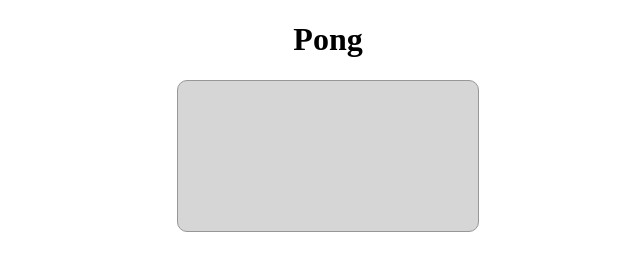
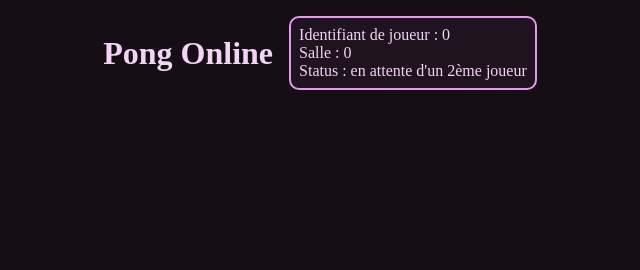
Before and after one commit to Nerter29/pong, a plain HTML site: page index.html in a window 1280 px wide. Shown: the whole page, without its empty margins (312-952 px from the left). Drawn offline with Linux system fonts and the light colour scheme; a web font is replaced by a local one.

Commit message:
changed front to have a better look

```diff
--- a/frontend/main.js
+++ b/frontend/main.js
@@ -4,10 +4,13 @@ import {spawnPaddles}  from './paddle.js';
 
 let ws = new WebSocket("wss://nerter.fr/pong/");
 
+let roomId = 0;
 let playerId = null;
 
 var gameState = null;
 var startInfo = null;
+var status = "en attente d'un 2ème joueur";
+var canvasDisplay = "none"
 
 var running = false;
 
@@ -17,10 +20,20 @@ var canvasSize = [gameCanvas.width, gameCanvas.height];
 var gameScreenSize = null;
 
 //the proportion of the window that is filled by the canvas
-const windowFilling = 0.7
+const windowFilling = 0.8
+
+const paddleColor = "#93549a";
 
 
 var paddleList = []
+
+function updateInfoBloc(){
+    document.getElementById("playerId").innerHTML = `<strong>Identifiant de joueur :</strong> ${playerId}`;
+    document.getElementById("room").innerHTML = `<strong>Salle :</strong> ${roomId}`;
+    document.getElementById("status").innerHTML = `<strong>Status :</strong> ${status}`;
+    document.getElementById("game-canvas").style.display = canvasDisplay;
+
+}
 
 function start(){
     if(startInfo != null){
@@ -28,9 +41,13 @@ function start(){
         setUpCanvas(gameCanvas, ctx, startInfo.screenWidth, startInfo.screenHeight, windowFilling);
         canvasSize = [gameCanvas.width, gameCanvas.height];
         paddleList = [];
-        spawnPaddles(paddleList, canvasSize, startInfo)
+        spawnPaddles(paddleList, canvasSize, startInfo, paddleColor)
 
         gameScreenSize = [startInfo.screenWidth, startInfo.screenHeight]
+
+        status = "partie en cours";
+        canvasDisplay = "block"
+        updateInfoBloc();
     }
 
     mainLoop();
@@ -78,6 +95,9 @@ ws.onmessage = function(event) {
     if (message.type === "error"){
         if(message.code === 0){
             console.log("you have been disconnected because the server is full");
+            status = "serveur plein";
+            updateInfoBloc()
+
         }
 
     }
--- a/frontend/paddle.js
+++ b/frontend/paddle.js
@@ -2,16 +2,17 @@ import {lerp}  from './utils.js';
 
 
 class Paddle{
-    constructor(x, y, width, height){
+    constructor(x, y, width, height, color){
         this.x = x;
         this.y = y;
         this.width = width;
         this.height = height
+        this.color = color
 
     }
     draw(ctx){
         //ctx.beginPath();
-        ctx.fillStyle = "black";
+        ctx.fillStyle = this.color;
         ctx.fillRect(this.x, this.y, this.width, this.height);
 
     }
@@ -21,11 +22,11 @@ class Paddle{
     }
 }
 
-export function spawnPaddles(paddleList, canvasSize, startInfo){
+export function spawnPaddles(paddleList, canvasSize, startInfo, paddleColor){
 
     for(let id = 0; id < 2; id++){
         const startPlayerInfo = startInfo.players[id]
-        const paddle = new Paddle(startPlayerInfo.startX, startPlayerInfo.startY, startInfo.paddleWidth, startInfo.paddleHeight)
+        const paddle = new Paddle(startPlayerInfo.startX, startPlayerInfo.startY, startInfo.paddleWidth, startInfo.paddleHeight, paddleColor)
 
         paddleList.push(paddle)
     }
--- a/index.html
+++ b/index.html
@@ -9,8 +9,18 @@
   </head>
 
   <body>
+    <div class="title-bloc">
+      <h1>Pong Online</h1>
+      <div class="info-bloc">
+        <ul>
+          <li id="playerId">Identifiant de joueur : 0</li>
+          <li id="room">Salle : 0</li>
+          <li id="status">Status : en attente d'un 2ème joueur</li>
 
-    <h1>Pong</h1>
+        </ul>
+      </div>
+    </div>
+
     <div class="canvas-bloc">
           <canvas id="game-canvas"></canvas>
     </div>
--- a/server/game.js
+++ b/server/game.js
@@ -4,6 +4,7 @@ class Game {
         this.paddleWidth = 20
         this.paddleHeight = 100
         this.startY = this.screenSize[1] / 2 - this.paddleHeight / 2
+        this.xSpacing = 10
 
         this.players = {
             0: { y: this.startY },
@@ -14,8 +15,8 @@ class Game {
             screenWidth : this.screenSize[0],
             screenHeight : this.screenSize[1],
             players : {
-                0 : {startX : 0, startY : this.startY},
-                1 : {startX : this.screenSize[0] - this.paddleWidth, startY : this.startY}
+                0 : {startX : xSpacing, startY : this.startY},
+                1 : {startX : this.screenSize[0] - this.paddleWidth - xSpacing, startY : this.startY}
             },
             paddleWidth : this.paddleWidth,
             paddleHeight : this.paddleHeight
--- a/styles.css
+++ b/styles.css
@@ -1,8 +1,89 @@
+@font-face {/*Titles*/
+    font-family: 'Noto';
+    src:
+    url('../../../assets/fonts/NotoSansLao.ttf') format('truetype');
+}
+
+@font-face {/*Paragraphs*/
+    font-family: 'K2D';
+    src:
+    url('../../../assets/fonts/K2D/K2D-Regular.ttf') format('truetype');
+}
+
+:root {
+    --purple-1: #150f15;
+    --purple-2: #1f1320;
+    --purple-3: #331a36;
+    --purple-4: #441d48;
+    --purple-5: #4f2554;
+    --purple-6: #5d3162;
+    --purple-7: #734178;
+    --purple-8: #93549a;
+    --purple-9: #c061cb;
+    --purple-10: #b354be;
+    --purple-11: #e896f1;
+    --purple-12: #f2d5f5;
+}
+
+
+@media (min-width: 1000px){/*horizontal*/
+    .title-bloc{flex-direction: row;}
+
+}
+
+@media (max-width: 1000px){/*vertical*/
+    .title-bloc{flex-direction: column;}
+
+}
+
+body{
+    background-color: var(--purple-1);
+    padding: 0;
+    margin: 0;
+}
 
 
 h1{
     text-align: center;
+    color : var(--purple-12);
+    font-family: Noto;
 }
+p, li{
+    color : var(--purple-12);
+    font-family: K2D;
+}
+ul{
+    margin: 0;
+    padding: 0;
+}
+
+li{
+    list-style-type: none;
+    margin: 0;
+}
+
+.title-bloc{
+    display: flex;
+
+    align-items: center;
+    justify-content: center;
+
+}
+
+.info-bloc{
+    display: flex;
+    flex-direction: column;
+    align-items: center;
+    justify-content: center;
+
+    margin : 1em;
+    padding: 0.5em;
+    border: 2px solid var(--purple-11);
+    border-radius: 10px;
+    background-color: var(--purple-2);
+
+}
+
 
 .canvas-bloc{
     width: 100%;
@@ -14,7 +95,8 @@ h1{
 }
 
 #game-canvas{
-    border: 1px solid rgb(151, 151, 151);
-    background-color: #d6d6d6;
+    display: none;
+    border: 2px solid var(--purple-11);
+    background-color: var(--purple-2);
     border-radius: 10px;
 }
--- /dev/null
+++ b/todo.txt
@@ -0,0 +1,2 @@
+gestion de rooms
+reset une partie quand 1 player se deco
```
